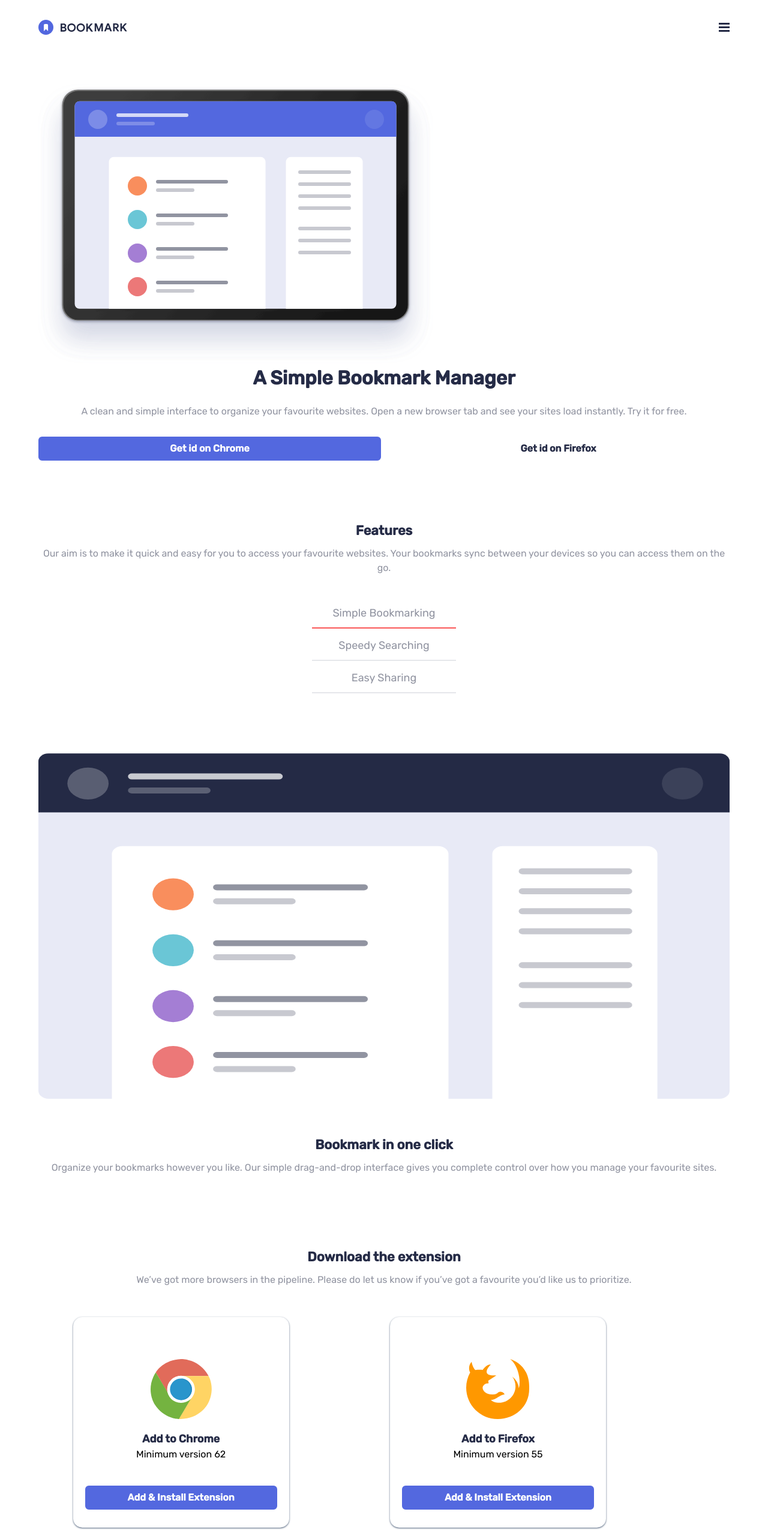
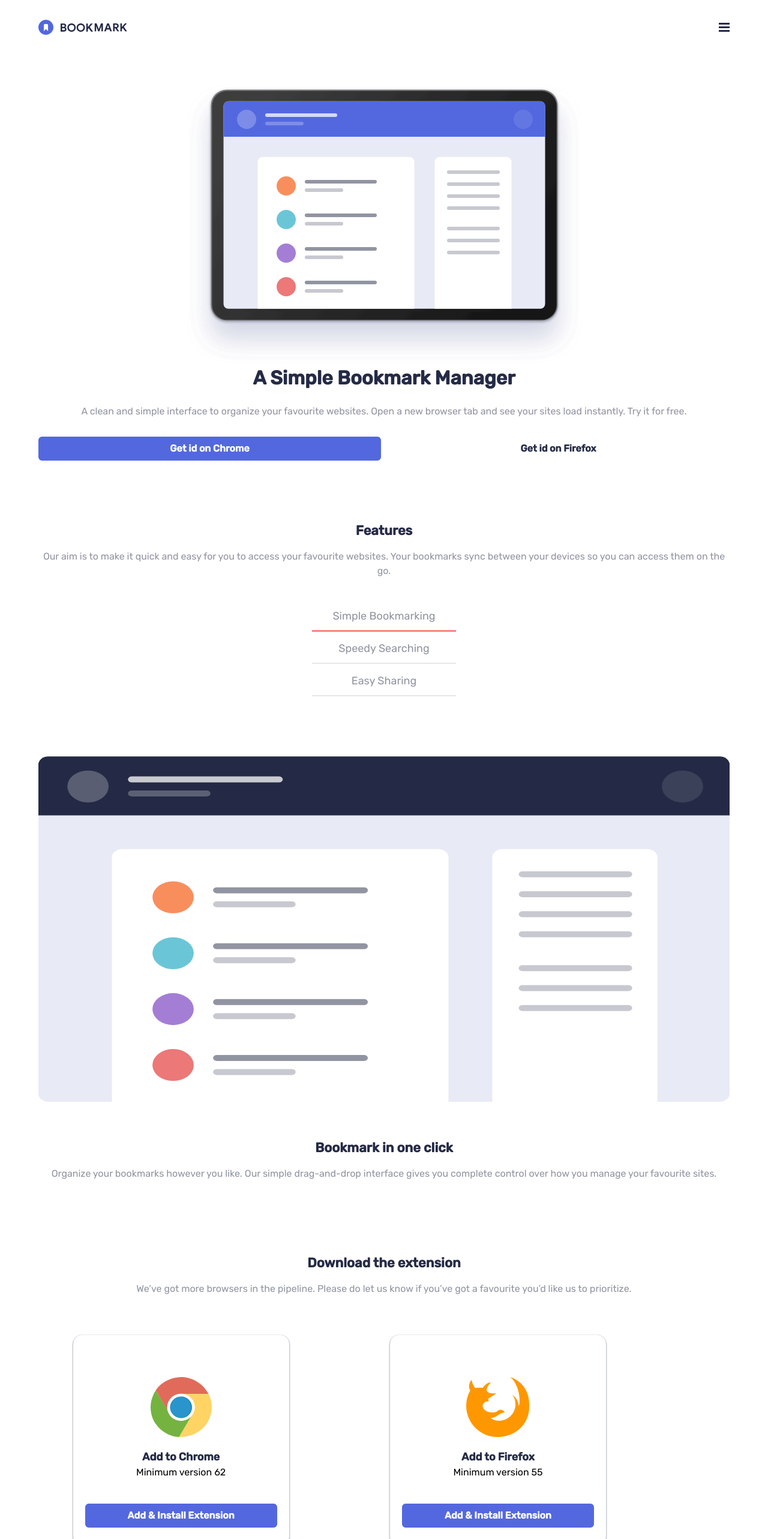
Before and after one commit to HernanAlvarado12/book-mark-app, a React (Vite) app: page / in a window 1280 px wide. Shown: the top 2566 px of the page at 60% size. Built offline with nearby package versions, Linux system fonts and the light colour scheme.

Commit message:
add breakpoint responsive

```diff
--- a/src/components/MainExtension.jsx
+++ b/src/components/MainExtension.jsx
@@ -4,7 +4,7 @@ import { CardExtension } from "./CardExtension"
 const MainExtension = ({ className, extensions, comments, companies }) => {
     return (
         <section className={className}>
-            <Comment classText="mt-1 mb-5" title={comments[3].title} text={comments[3].text} sizeTitle="bs" sizeText="sm" />
+            <Comment classText="mt-1 mb-5 sm:mt-1.5 sm:mb-6.5" title={comments[3].title} text={comments[3].text} sizeTitle="bs" sizeText="sm" />
             <section className="w-90 mx-auto flex items-center flex-col gap-y-4 sm:grid sm:grid-cols-2 sm:gap-x-2">
                 {extensions.map((item, key) => <CardExtension key={key} path={companies[key]} title={item.title} version={item.version} textButton={item.button} />)}
             </section>
--- a/src/components/MainFeatures.jsx
+++ b/src/components/MainFeatures.jsx
@@ -25,7 +25,7 @@ const MainFeatures = ({ path, comments }) => {
 
     return (
         <section>
-            <Comment classText="mt-1 mb-3" title={comments[1].title} text={comments[1].text} sizeTitle="bs" sizeText="sm" />
+            <Comment classText="mt-1 mb-3 sm:mt-1.5" title={comments[1].title} text={comments[1].text} sizeTitle="bs" sizeText="sm" />
             <ul className="mt-5 mb-10 flex items-center flex-col gap-y-1.5 text-center" ref={listRef}>
                 {featuresItems.map((item, key) => <Item key={key} className="w-3/4 max-w-sm cursor-pointer" text={item} color="blue-100" size="md2" onClick={handleClickFeature} />)}
             </ul>
--- a/src/components/MainFeaturesDetail.jsx
+++ b/src/components/MainFeaturesDetail.jsx
@@ -4,7 +4,7 @@ const MainFeaturesDetail = ({ path, content }) => {
     return (
         <section className="mb-12">
             <img className="w-full aspect-sm" src={path} alt="illustration number one" />
-            <Comment className="mt-6" classText="mt-1" title={content.title} text={content.text} sizeTitle="bs" sizeText="sm" />
+            <Comment className="mt-6" classText="mt-1 sm:mt-1.5" title={content.title} text={content.text} sizeTitle="bs" sizeText="sm" />
         </section>
     )
 }
--- a/src/components/MainHero.jsx
+++ b/src/components/MainHero.jsx
@@ -4,7 +4,7 @@ import { Button } from "./Button"
 const MainHero = ({ path, comments }) => {
     return (
         <section>
-            <img src={path} alt="hero image" />
+            <img className="md:mx-auto" src={path} alt="hero image" />
             <section className="mb-10">
                 <Comment classText="mt-2 mb-3" title={comments[0].title} text={comments[0].text} sizeTitle="lg" sizeText="sm" />
                 <div className="flex items-center justify-between gap-x-1">
--- a/src/components/MainQuestion.jsx
+++ b/src/components/MainQuestion.jsx
@@ -26,7 +26,7 @@ const MainQuestion = ({ comments, questions, icons }) => {
 
     return (
         <section className="max-w-3xl mx-auto">
-            <Comment classText="mt-1 mb-4" title={comments[4].title} text={comments[4].text} sizeTitle="bs" sizeText="sm" />
+            <Comment classText="mt-1 mb-4 sm:mt-1.5 sm:mb-5" title={comments[4].title} text={comments[4].text} sizeTitle="bs" sizeText="sm" />
             <ul className="w-full flex flex-col gap-y-2">
                 {questions.map((item, key) => (
                     <Item
--- a/tailwind.config.js
+++ b/tailwind.config.js
@@ -10,7 +10,7 @@ export default {
   theme: {
     extend: {
       screens: {
-        bs: '900px'
+        base: '900px'
       },
       spacing: {
         '0.2': '0.2rem',
```
